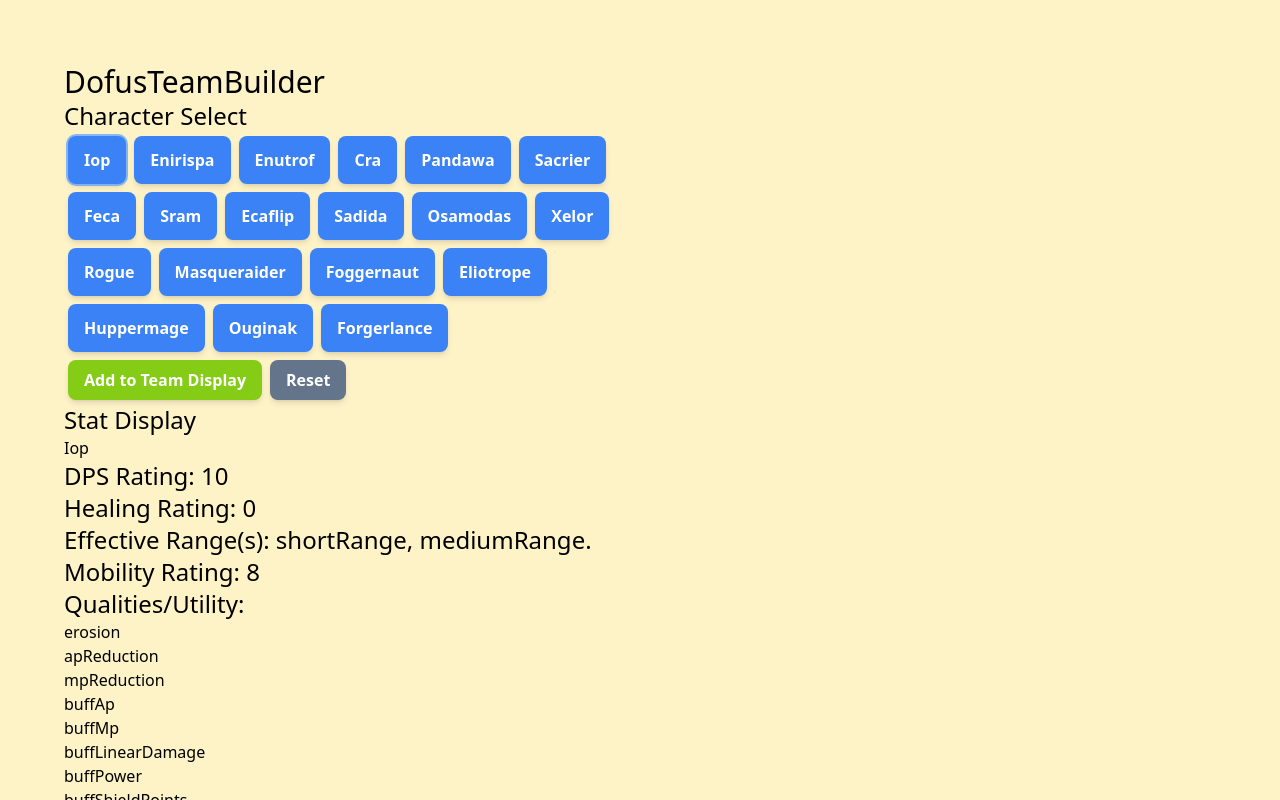
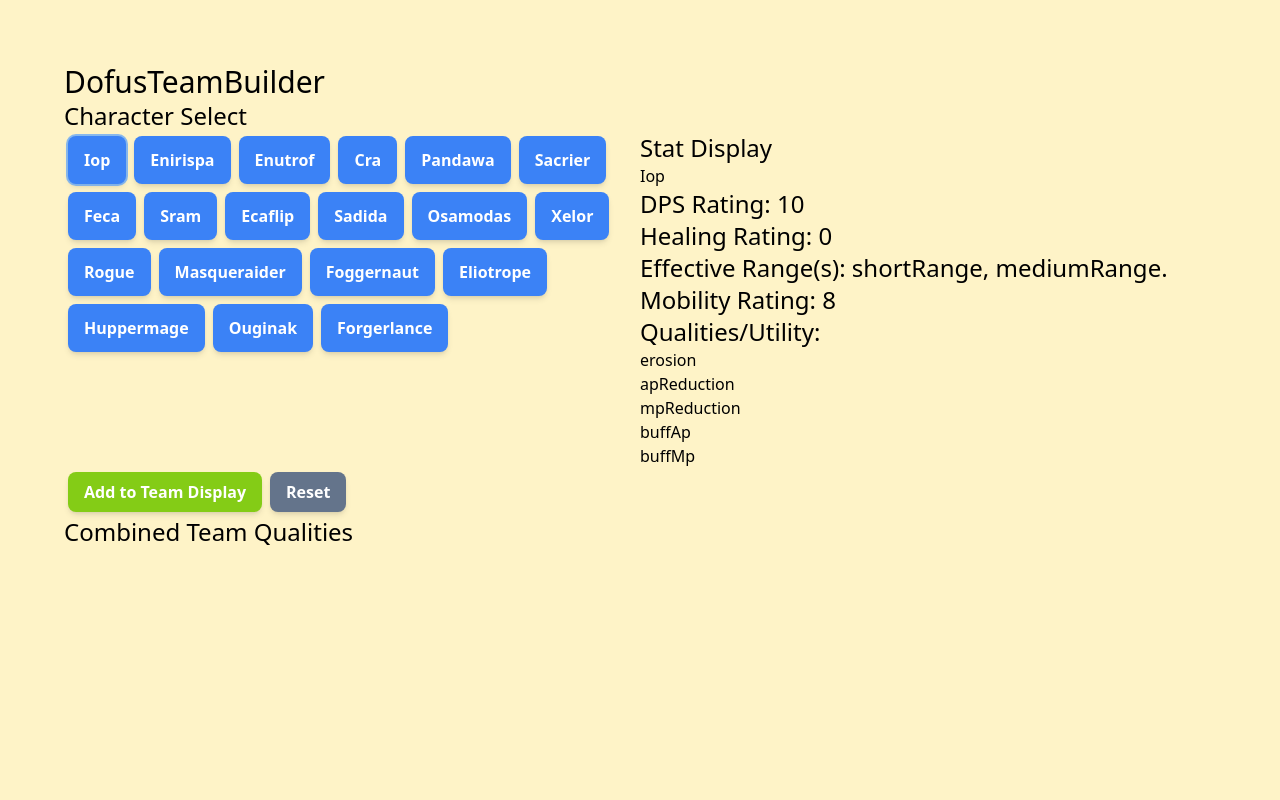
Before and after one commit to Deen-q/dofusTeamBuilder, a React (Create React App) app: page / in a window 1280 px wide. Both pictures are taken after a click on the button "Iop". Shown: the top 800 px of the page. Built offline with nearby package versions, Linux system fonts and the light colour scheme.

Commit message:
separated AddAndReset out. Fixing app layout

```diff
--- a/src/App.tsx
+++ b/src/App.tsx
@@ -2,9 +2,10 @@
 import CharacterDisplay from './components/StatDisplay';
 import CharacterSelect from './components/CharacterSelect';
 import { SiteProvider } from './context/SiteContext';
-// import TeamPreview from './components/TeamPreview';
+import TeamPreview from './components/TeamPreview';
 import QualitiesPreview from './components/QualitiesPreview';
 import './index.css';
+import AddAndReset from './components/AddAndReset';
 
 export default function App() {
   return (
@@ -12,8 +13,9 @@ export default function App() {
       <h1 className='text-3xl'>DofusTeamBuilder</h1>
       <SiteProvider>
         <CharacterSelect />
-        {/* <TeamPreview /> */}
-        <CharacterDisplay />
+        <AddAndReset />
+        <TeamPreview />
+        {/* <CharacterDisplay /> */}
         <QualitiesPreview />
       </SiteProvider>
     </div>
--- /dev/null
+++ b/src/components/AddAndReset.tsx
@@ -0,0 +1,53 @@
+/* Dofus Team Builder c: */
+import { useContext } from "react";
+import SiteContext from "../context/SiteContext";
+
+export default function AddAndReset() {
+    const context = useContext(SiteContext);
+    if (!context) {
+        return <div> Error: SiteContext (AndAndReset) is not available.</div>
+    };
+
+    const {
+        selectedCharacter,
+        setSelectedCharacter = () => { },
+        teamDisplay = [],
+        setTeamDisplay = () => { },
+        setTeamQualities = () => { },
+    } = context;
+
+    const addToTeamDisplay = () => {
+        if (!selectedCharacter?.className) {
+            alert("Please select a character.");
+        } else if (teamDisplay.length < 4) {
+            setTeamDisplay((prev) => [...prev, selectedCharacter.className]);
+            // setTeamQualities((prev) => [...prev, ...selectedCharacter.qualities]);
+
+            setTeamQualities((prev) => [ // returns new arr with updated state;
+                ...(prev ?? []), // [] if null or undefined
+                ...selectedCharacter.qualities,  // spread into the arr
+            ])
+        } else {
+            alert("Max of 4. Duplicate classes are acceptable.")
+        }
+    };
+
+    const resetTeamPreview = () => {
+        setSelectedCharacter(null);
+        setTeamDisplay([]);
+        setTeamQualities([]);
+    }
+
+    return (
+        <div className="w-1/2"> {/* make add button stop jumping when adding the 4th character */}
+            <button className="btn-add m-1" onClick={() => addToTeamDisplay()}
+            >
+                Add to Team Display
+            </button>
+            <button className="btn-reset m-1" onClick={() => resetTeamPreview()}
+            >
+                Reset
+            </button>
+        </div>
+    )
+}
--- a/src/components/CharacterSelect.tsx
+++ b/src/components/CharacterSelect.tsx
@@ -2,51 +2,23 @@
 import { useContext } from "react";
 import dofusClasses, { CharacterBase } from "../data/dofusClasses";
 import SiteContext from "../context/SiteContext";
-import TeamPreview from "./TeamPreview";
+import StatDisplay from "./StatDisplay";
+// import TeamPreview from "./TeamPreview";
 
 export default function CharacterSelect() {
     const context = useContext(SiteContext);
-
     if (!context) {
         return <div> Error: SiteContext (CharacterSelect) is not available.</div>
     };
 
     const {
-        selectedCharacter,
-        setSelectedCharacter = () => {},
-        teamDisplay = [],
-        setTeamDisplay = () => { },
-        setTeamQualities = () => { },
-        // teamQualities // used for log
+        setSelectedCharacter = () => { },
     } = context;
 
     const handleSelection = (character: CharacterBase) => {
         setSelectedCharacter?.(character)
     };
 
-    const addToTeamDisplay = () => {
-        if (!selectedCharacter?.className) {
-            alert("Please select a character.");
-        } else if (teamDisplay.length < 4) {
-            setTeamDisplay((prev) => [...prev, selectedCharacter.className]);
-            // setTeamQualities((prev) => [...prev, ...selectedCharacter.qualities]);
-
-            setTeamQualities((prev) => [ // returns new arr with updated state;
-                ...(prev ?? []), // [] if null or undefined
-                ...selectedCharacter.qualities,  // spread into the arr
-            ])
-        } else {
-            alert("Max of 4. Duplicate classes are acceptable.")
-        }
-    };
-
-    const resetTeamPreview = () => {
-        setSelectedCharacter(null);
-        setTeamDisplay([]);
-        setTeamQualities([]);
-    }
-
-    // className="flex w-1/2 gap-2 h-24"
     return (
         <div>
             <h2 className="text-2xl">Character Select</h2>
@@ -64,19 +36,9 @@ export default function CharacterSelect() {
                     ))}
                 </div>
                 <div className="w-1/2"> {/*widths calculated independently despite being nested within a parent with w-1/2*/}
-                    <TeamPreview />
+                    {/* <TeamPreview /> */}
+                    <StatDisplay />
                 </div>
-            </div>
-
-            <div> {/* make add button stop jumping when adding the 4th character */}
-                <button className="btn-add m-1" onClick={() => addToTeamDisplay()}
-                >
-                    Add to Team Display
-                </button>
-                <button className="btn-reset m-1" onClick={() => resetTeamPreview()}
-                >
-                    Reset
-                </button>
             </div>
         </div>
     )
--- a/src/components/StatDisplay.tsx
+++ b/src/components/StatDisplay.tsx
@@ -25,11 +25,13 @@ export default function StatDisplay() {
             <h4 className='text-2xl'>Effective Range(s): {selectedCharacter?.effectiveRange.join(", ")}</h4>
             <h4 className='text-2xl'>Mobility Rating: {selectedCharacter?.mobilityRating}</h4>
             <h4 className='text-2xl'>Qualities/Utility:</h4>
-            <ul>
-                {selectedCharacter?.qualities.map((item, index) => (
-                    <li key={index}>{item}</li>))
-                }
-            </ul>
+            <div>
+                <ul className="scroll">
+                    {selectedCharacter?.qualities.map((item, index) => (
+                        <li key={index}>{item}</li>))
+                    }
+                </ul>
+            </div>
         </div>
     )
 }
--- a/src/components/TeamPreview.tsx
+++ b/src/components/TeamPreview.tsx
@@ -11,7 +11,7 @@ export default function TeamPreview() {
 
     const {
         teamDisplay = [],
-        setTeamDisplay = () => {}
+        setTeamDisplay = () => { }
     } = context;
 
     const deleteByIndex = (indexToRemove: number) => {
@@ -19,13 +19,13 @@ export default function TeamPreview() {
     };
 
     return (
-        <div className="bg-slate-400">
+        <div className="bg-slate-400 w-1/2">
             {teamDisplay.map((item, index) => (
                 <div
                     key={index}
                     className="flex items-center justify-between mb-2">
-                        <p className="text-2xl">{item}</p>
-                        <button className="btn-delete h-10" onClick={() => deleteByIndex(index)}
+                    <p className="text-2xl">{item}</p>
+                    <button className="btn-delete h-10" onClick={() => deleteByIndex(index)}
                     >
                         Delete
                     </button>
--- a/src/index.css
+++ b/src/index.css
@@ -13,6 +13,11 @@
     flex
     items-center
     justify-center */
+}
+
+.scroll {
+    max-height: 120px;
+    overflow-y: auto;
 }
 
 .btn {
```
Also changed, not shown: notes/notes.md (+5 -0 lines). Lines whose indentation alone changed are shown as unchanged.
